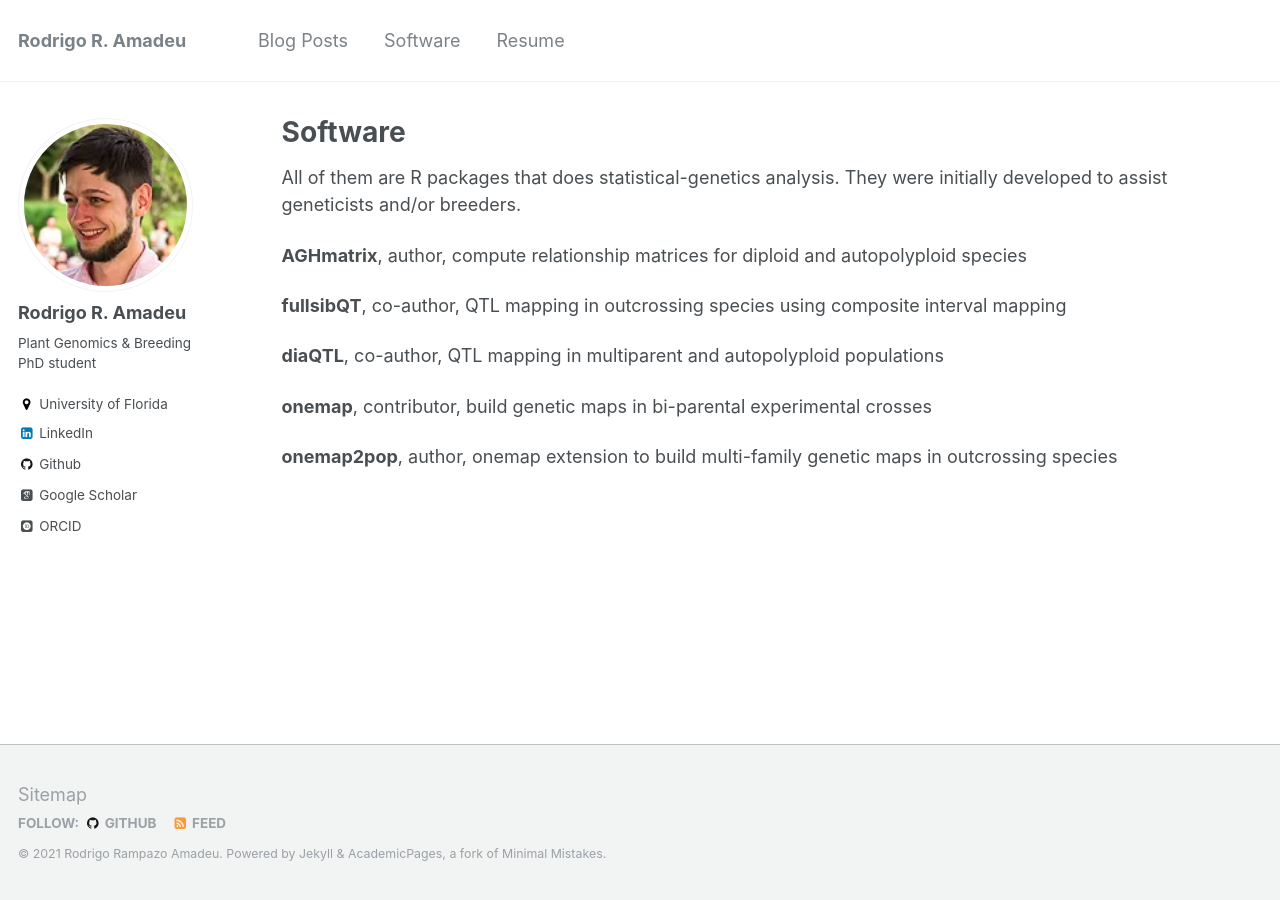
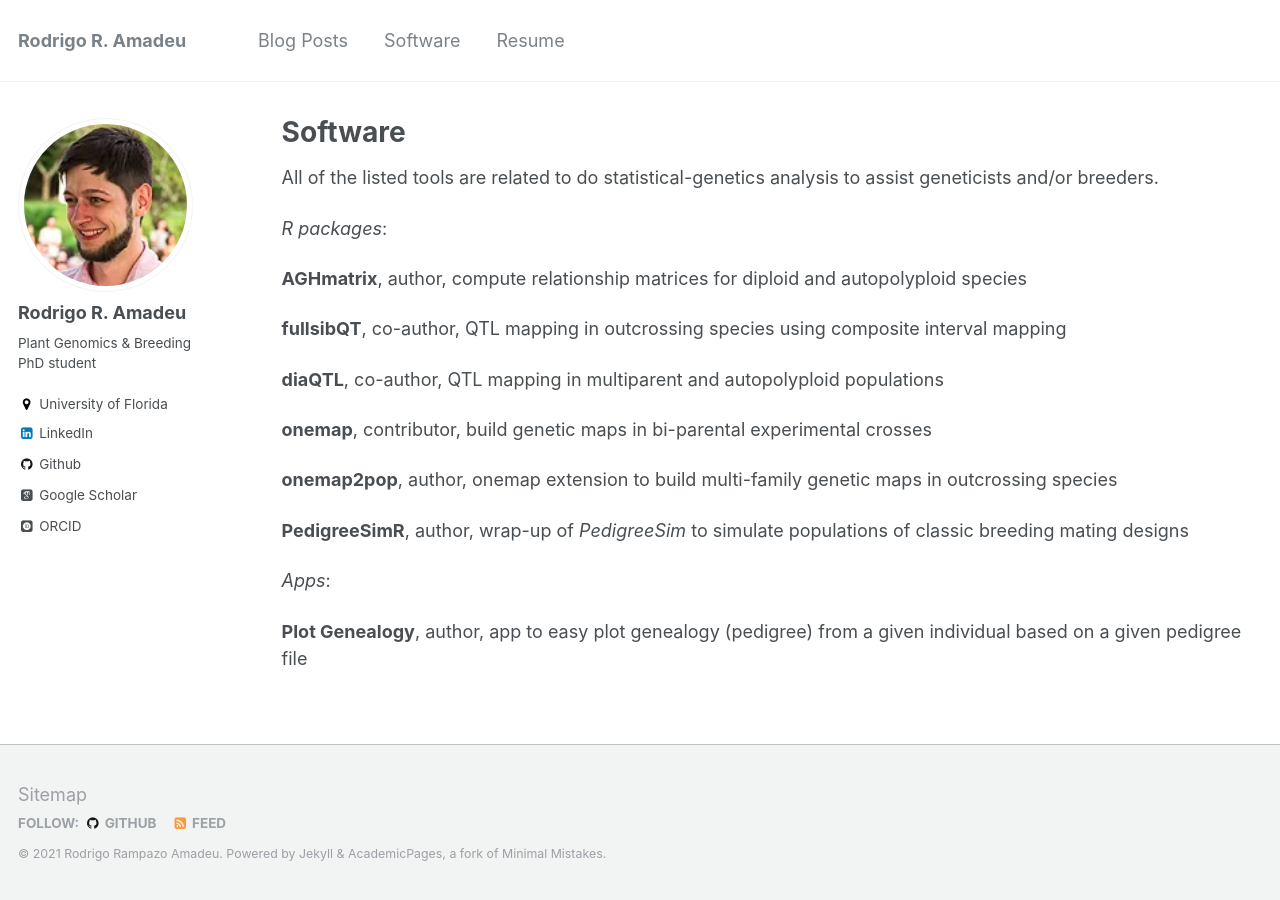
Before and after one commit to rramadeu/rramadeu.github.io, a Jekyll site: the page built from _pages/software.md, in a window 1280 px wide. Built offline with Jekyll 4.4.1, drawn with Linux system fonts in a browser that asks for light colours; some web fonts are replaced.

Commit message:
Update software.md

```diff
--- a/_pages/software.md
+++ b/_pages/software.md
@@ -9,7 +9,9 @@ redirect_from:
 
 {% include base_path %}
 
-All of them are R packages that does statistical-genetics analysis. They were initially developed to assist geneticists and/or breeders.
+All of the listed tools are related to do statistical-genetics analysis to assist geneticists and/or breeders.
+
+*R packages*:
 
 **[AGHmatrix](https://cran.r-project.org/package=AGHmatrix)**, author, compute relationship matrices for diploid and autopolyploid species
 
@@ -20,3 +22,9 @@ All of them are R packages that does statistical-genetics analysis. They were in
 **[onemap](https://cran.r-project.org/package=onemap)**, contributor, build genetic maps in bi-parental experimental crosses
 
 **[onemap2pop](https://www.github.com/augusto-garcia/onemap2pop)**, author, onemap extension to build multi-family genetic maps in outcrossing species
+
+**[PedigreeSimR](https://github.com/rramadeu/PedigreeSimR/tree/master/R)**, author, wrap-up of *[PedigreeSim](https://www.wur.nl/en/show/Software-PedigreeSim.htm)* to simulate populations of classic breeding mating designs
+
+*Apps*:
+
+**[Plot Genealogy](https://rramadeu.shinyapps.io/PlotGenealogy/)**, author, app to easy plot genealogy (pedigree) from a given individual based on a given pedigree file
```
